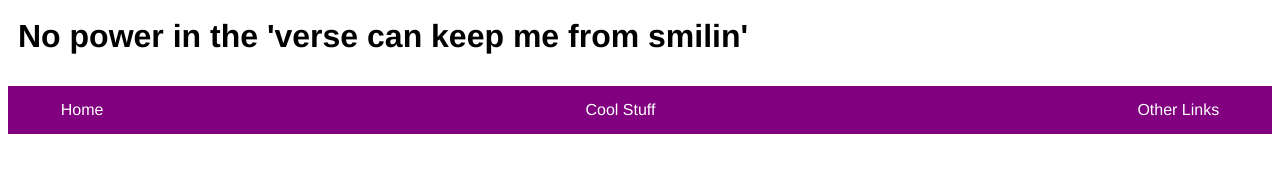
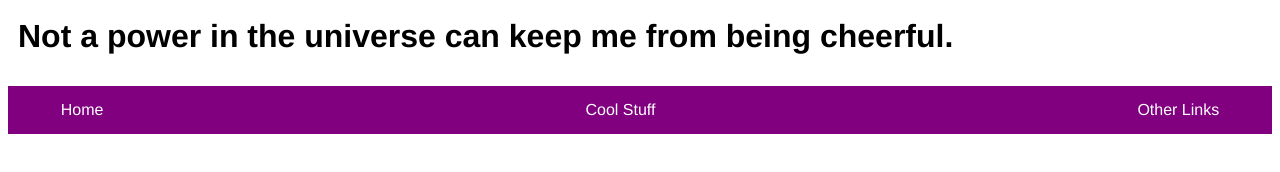
Before and after one commit to tdall/tdall.github.io, a plain HTML site: page nav.html in a window 1280 px wide. Drawn offline with Linux system fonts and the light colour scheme.

Commit message:
Update nav.html

```diff
--- a/nav.html
+++ b/nav.html
@@ -1,7 +1,7 @@
 <link rel="stylesheet" href="myStyle.css" >
    <div id="header">
        <h1>
-           No power in the 'verse can keep me from smilin'
+           Not a power in the universe can keep me from being cheerful.
        </h1>
     </div>
    <div class="flex-container">
```
